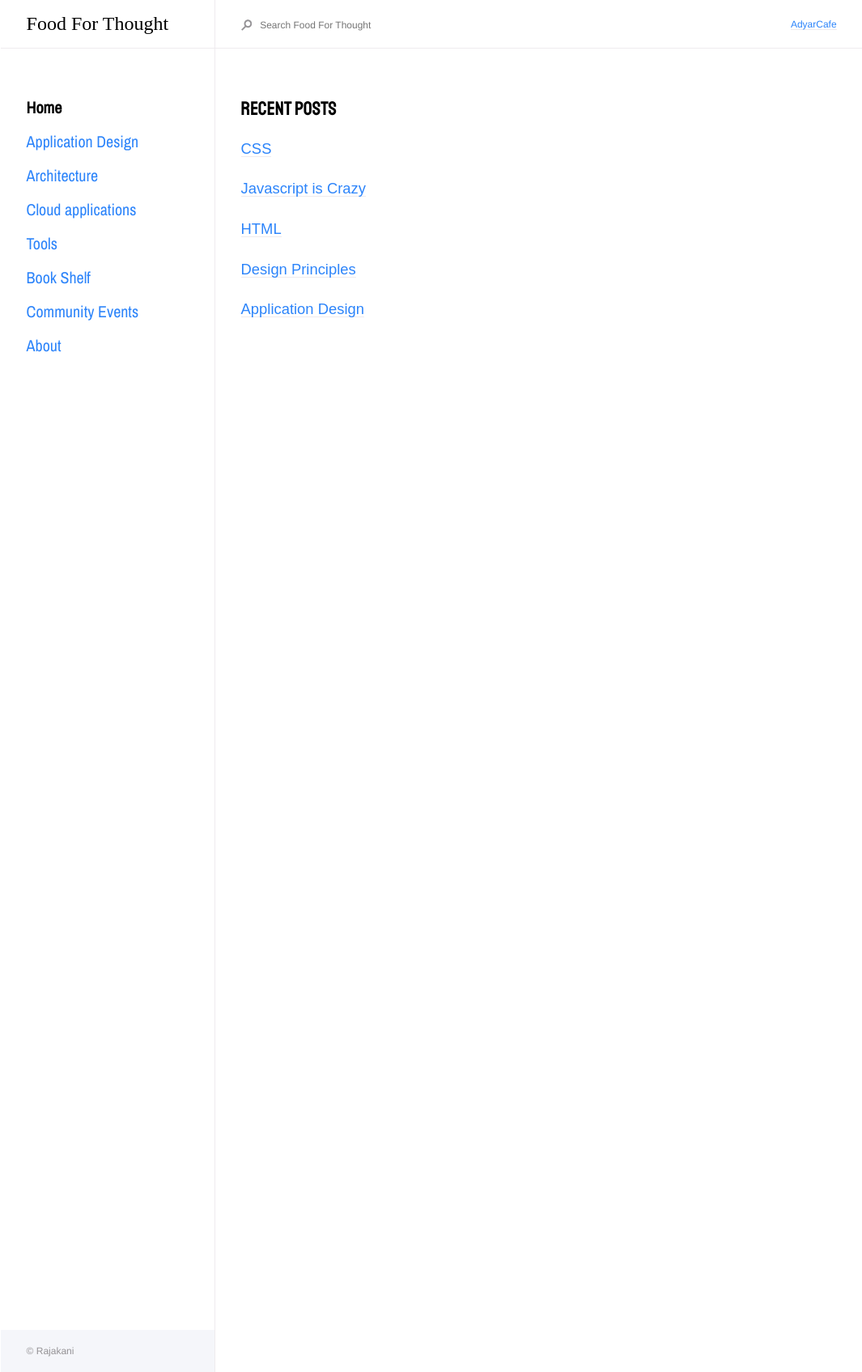
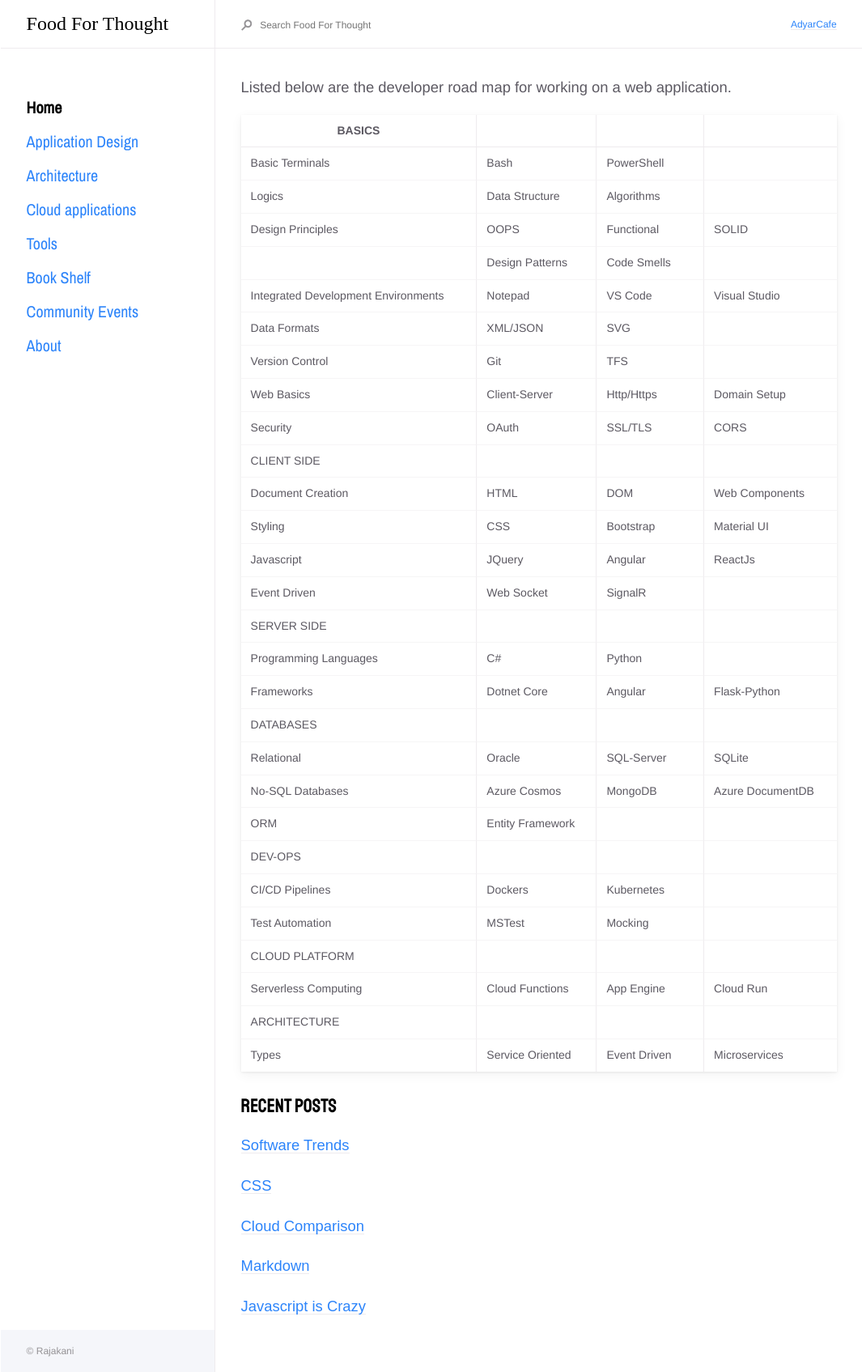
Before and after one commit to Rajakani/rajakani.github.io, a Jekyll site: the page built from index.md, in a window 1280 px wide. Shown: the whole page at 81% size, without its empty margins (16-1081 px from the left). Built offline with Jekyll 4.4.1, drawn with Linux system fonts in a browser that asks for light colours; some web fonts are replaced.

Commit message:
Updated Roadmap

```diff
--- /dev/null
+++ b/docs/architecture/cloudcomparator.md
@@ -0,0 +1,20 @@
+---
+layout: default
+title: 'Cloud Comparison'
+parent: Architecture
+nav_order: 3
+modifiedDate: 2020-02-12
+comments: true
+---
+| Service                                                        | Amazon Web Services                           | Google Cloud Platform                                            | Microsoft Azure                                                             |
+|----------------------------------------------------------------|-----------------------------------------------|------------------------------------------------------------------|-----------------------------------------------------------------------------|
+| Deploy, manage, and maintain virtual servers                   | Elastic Compute Cloud (EC2)                   | Compute Engine                                                   | Virtual Machines  Virtual Machine Scale Sets                                |
+| Platform-as-a-Service                                          | Elastic Beanstalk                             | App Engine Standard Environment  App Engine Flexible Environment | Cloud Services                                                              |
+| Virtual private servers made easy                              | Lightsail                                     |                                                                  | Virtual Machine Images                                                      |
+| Management support for  Docker/Kubernetes containers           | EC2 Container Service (ECS)  Kubernetes (EKS) | Kubernetes Engine  Container Engine                              | Container Service  Container Service (AKS)                                  |
+| Docker container registry                                      | EC2 Container Registry (ECR)                  | Container Registry                                               | Container Registry                                                          |
+| Orchestrate and manage  microservice-based applications        |                                               | App Engine                                                       | Service Fabric                                                              |
+| Integrate systems and  run back end logic processes            | Lambda                                        | Cloud Functions                                                  | Functions Event Grid                                                        |
+| Run large-scale parallel and  high-performance batch computing | Batch                                         |                                                                  | Batch                                                                       |
+| Automatically scale instances                                  | Auto Scaling                                  | Instance Groups                                                  | Virtual Machine Scale Sets App Service Scale Capability (PaaS)  AutoScaling |
+| Memory optimized instances                                     | EC2 R5 Instances                              | Memory-Optimized VMs                                             | Memory optimized virtual machine sizes                                      |
--- /dev/null
+++ b/docs/bookShelf/softwaretrends.md
@@ -0,0 +1,40 @@
+---
+layout: default
+title: 'Software Trends'
+parent: Book Shelf
+nav_order: 10
+modifiedDate: 2020-05-12
+---
+
+Listed below are the developer road map for working on a web application.
+
+| BASICS                              |                  |              |                  |
+|-------------------------------------|------------------|--------------|------------------|
+| Basic Terminals                     | Bash             | PowerShell   |                  |
+| Logics                              | Data Structure   | Algorithms   |                  |
+| Design Principles                   | OOPS             | Functional   | SOLID            |
+|                                     | Design Patterns  | Code Smells  |                  |
+| Integrated Development Environments | Notepad          | VS Code      | Visual Studio    |
+| Data Formats                        | XML/JSON         | SVG          |                  |
+| Version Control                     | Git              | TFS          |                  |
+| Web Basics                          | Client\-Server   | Http/Https   | Domain Setup     |
+| Security                            | OAuth            | SSL/TLS      | CORS             |
+| CLIENT SIDE                         |                  |              |                  |
+| Document Creation                   | HTML             | DOM          | Web Components   |
+| Styling                             | CSS              | Bootstrap    | Material UI      |
+| Javascript                          | JQuery           | Angular      | ReactJs          |
+| Event Driven                        | Web Socket       | SignalR      |                  |
+| SERVER SIDE                         |                  |              |                  |
+| Programming Languages               | C\#              | Python       |                  |
+| Frameworks                          | Dotnet Core      | Angular      | Flask\-Python    |
+| DATABASES                           |                  |              |                  |
+| Relational                          | Oracle           | SQL\-Server  | SQLite           |
+| No\-SQL Databases                   | Azure Cosmos     | MongoDB      | Azure DocumentDB |
+| ORM                                 | Entity Framework |              |                  |
+| DEV\-OPS                            |                  |              |                  |
+| CI/CD Pipelines                     | Dockers          | Kubernetes   |                  |
+| Test Automation                     | MSTest           | Mocking      |                  |
+| CLOUD PLATFORM                      |                  |              |                  |
+| Serverless Computing                | Cloud Functions  | App Engine   | Cloud Run        |
+| ARCHITECTURE                        |                  |              |                  |
+| Types                               | Service Oriented | Event Driven | Microservices    |
--- a/index.md
+++ b/index.md
@@ -6,23 +6,12 @@ description: "Welcome to Rajakani's personal Blog"
 permalink: /
 ---
 <!--{% include quotes-widget.html %} -->
-<!-- {% assign pages_list =  site.html_pages | sort_natural:"modifiedDate" | reverse %}
-{% for post in pages_list limit:5 %}
-{% if post.title != 'Home' %}
-
-## [{{ post.title }}]({{ post.url }})
-
-{% if post.content contains "<!- more ->" %}
-     {{ post.content | split:"<!- more ->" | first  }}
-
-     <a class="info">{{ post.url }}</a>
-
-   {% else %}
-     {{ post.content }}
-   {% endif %}
-
+{% assign pages_list =  site.html_pages | sort_natural:"modifiedDate" | reverse %}
+{% for post in pages_list %}
+{% if post.title == 'Software Trends' %}
+{{ post.content }}
 {% endif %}
-{% endfor %} -->
+{% endfor %}
 
 ### Recent Posts
 
```
Also changed, not shown: docs/applicationDesign/client-side/css/css.md (+2 -2 lines), docs/applicationDesign/client-side/html/html.md (+3 -3 lines), docs/applicationDesign/client-side/markdown/markdown.md (added, +19 -0 lines), docs/architecture/architecture.md (+3 -3 lines).
